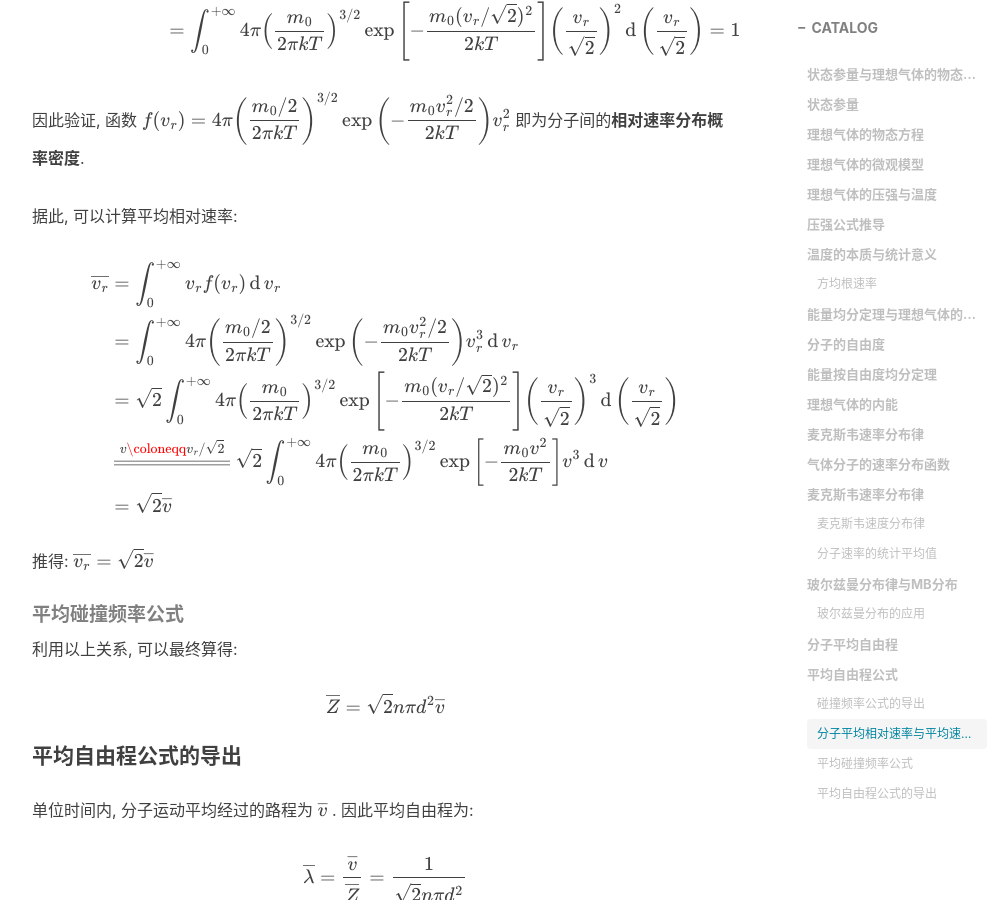
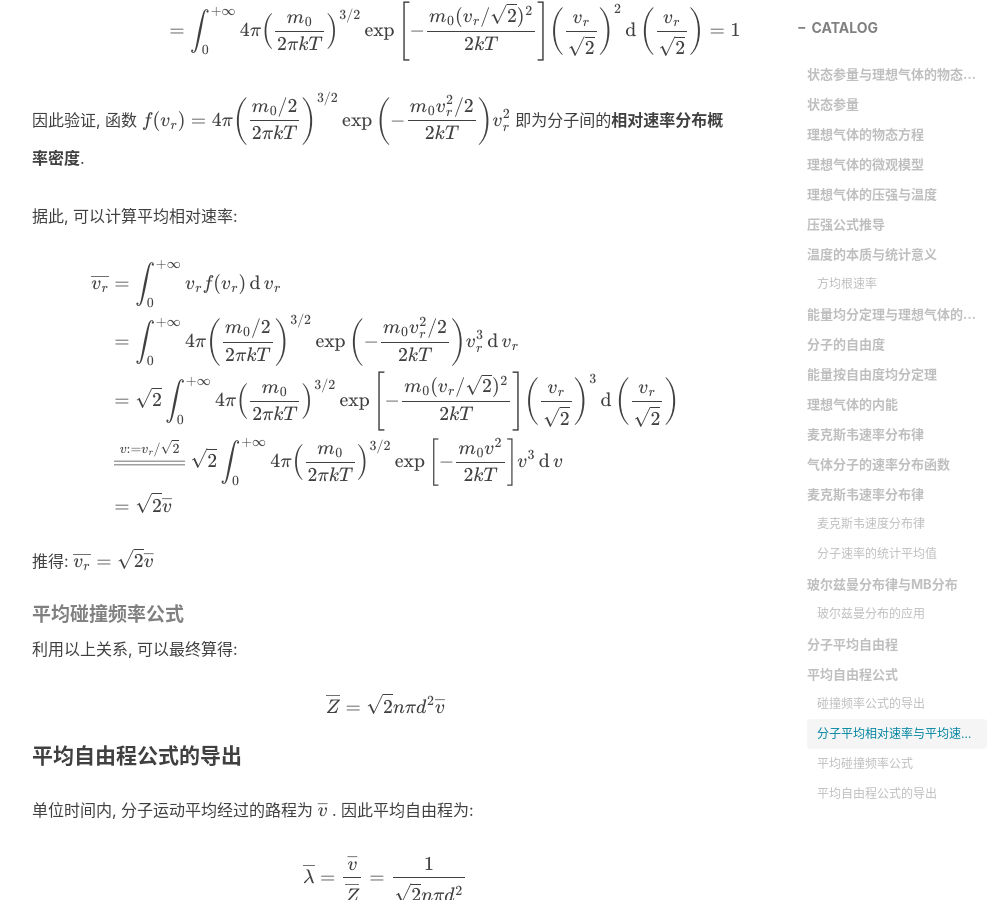
Before and after one commit to Coekjan/coekjan.github.io, a Jekyll site: the page built from _posts/2020-12-28-Kinetic-Theory-of-Gases.md, in a window 1280 px wide and 900 px high, scrolled down 12553 px. Shown: the whole window, without its empty margins (233-1239 px from the left). Built offline with Jekyll 4.4.1, drawn with Linux system fonts in a browser that asks for light colours; nearby versions of some CDN libraries; comment, search, counter and statistics services are not loaded; some of the changed text lies outside the part shown.

Commit message:
Update 2020-12-28-Kinetic-Theory-of-Gases.md

```diff
--- a/_posts/2020-12-28-Kinetic-Theory-of-Gases.md
+++ b/_posts/2020-12-28-Kinetic-Theory-of-Gases.md
@@ -100,7 +100,7 @@ $$
     p&=\frac{F}{l_2l_3}=
     \frac{Nm_0}{l_1l_2l_3}\cdot \overline{v^2_x}=
     \frac{Nm_0}{V}\cdot \overline{v^2_x}\\
-    \Rightarrow p&\xlongequal{n\coloneqq N/V}nm_0\cdot \overline{v^2_x}
+    \Rightarrow p&\xlongequal{n:=N/V}nm_0\cdot \overline{v^2_x}
 \end{aligned}
 $$
 
@@ -121,7 +121,7 @@ $$
 考虑到 $m=Nm_0$ , $M=N_Am_0$, 理想气体的物态方程可作变换:
 
 $$
-pV=\frac{m}{M}RT\Leftrightarrow p=\frac{N}{V}\frac{R}{N_A}T\xlongequal{n\coloneqq N/V,\:k\coloneqq R/N_A}nkT
+pV=\frac{m}{M}RT\Leftrightarrow p=\frac{N}{V}\frac{R}{N_A}T\xlongequal{n:=N/V,\:k:=R/N_A}nkT
 $$
 
 其中 $n$ 是气体分子数密度, $k$ 是**玻尔兹曼常数**, 国际单位制下, $k=1.38\times 10^{-23}\rm J/K$.
@@ -525,7 +525,7 @@ $$
     &=\int_0^{+\infty}v_rf(v_r)\operatorname{d}v_r\\
     &=\int_0^{+\infty}4\pi \left(\frac{m_0/2}{2\pi k T}\right)^{3/2}\exp\left(-\frac{m_0v_r^2/2}{2kT}\right)v_r^3\operatorname{d}v_r\\
     &=\sqrt{2}\int_0^{+\infty}4\pi \left(\frac{m_0}{2\pi k T}\right)^{3/2}\exp\left[-\frac{m_0(v_r/\sqrt{2})^2}{2kT}\right]\left(\frac{v_r}{\sqrt{2}}\right)^3\operatorname{d}\left(\frac{v_r}{\sqrt{2}}\right)\\
-    &\xlongequal{v\coloneqq v_r/\sqrt{2}}\sqrt{2}\int_0^{+\infty}4\pi \left(\frac{m_0}{2\pi k T}\right)^{3/2}\exp\left[-\frac{m_0v^2}{2kT}\right]v^3\operatorname{d}v\\
+    &\xlongequal{v:=v_r/\sqrt{2}}\sqrt{2}\int_0^{+\infty}4\pi \left(\frac{m_0}{2\pi k T}\right)^{3/2}\exp\left[-\frac{m_0v^2}{2kT}\right]v^3\operatorname{d}v\\
     &=\sqrt{2}\overline{v}
 \end{aligned}
 $$
```
